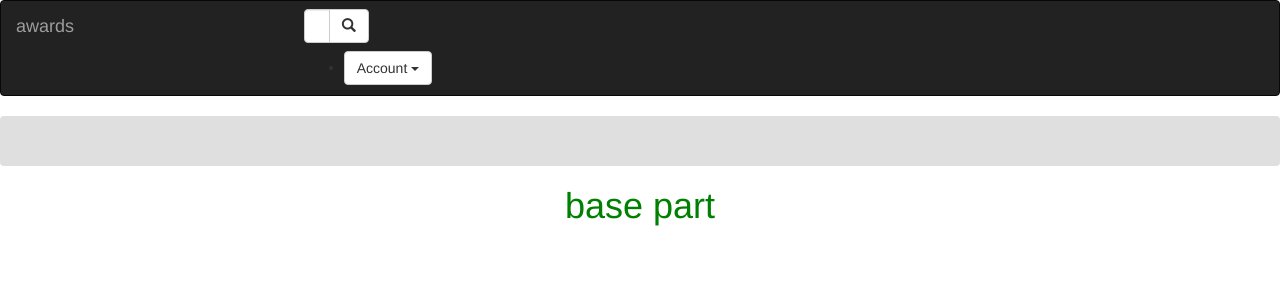
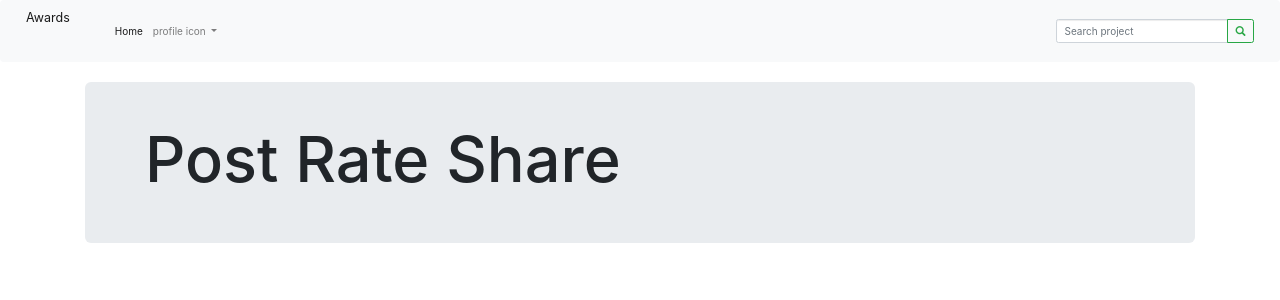
Before and after one commit to trevor-ngugi/awards-app, a Django app: page / in a window 1280 px wide. Shown: the top 300 px of the page. Run offline with Django 3.2, Linux system fonts and the light colour scheme; the visitor is signed in with stand-in values (Sample User, id 1); data that the repository does not hold is empty; some libraries are stand-ins or nearby versions.

Commit message:
edit navbar

```diff
--- a/awardss/templates/navbar.html
+++ b/awardss/templates/navbar.html
@@ -8,64 +8,59 @@
 </head>
 
 <body>
-  <nav class="navbar navbar-inverse">
-    <div class="container-fluid">
-      <div class="navbar-header">
-        <a class="navbar-brand" href="{% url 'welcome' %}">awards</a>
-        <!-- href="{ url 'newsToday' }" -->
-        <div class="col-sm-4 col-md-4 navbar-right">
+  <nav class="navbar navbar-expand-lg navbar-light bg-light">
+    <a class="navbar-brand" href="{% url 'welcome' %}">Awards</a>
+    <button class="navbar-toggler" type="button" data-toggle="collapse" data-target="#navbarSupportedContent"
+      aria-controls="navbarSupportedContent" aria-expanded="false" aria-label="Toggle navigation">
+      <span class="navbar-toggler-icon"></span>
+    </button>
 
-          <form class="navbar-form" role="search" action="{% url 'search_results' %}">
+    <div class="collapse navbar-collapse" id="navbarSupportedContent">
+      <ul class="navbar-nav mr-auto">
+        <li class="nav-item active">
+          <a class="nav-link" href="{% url 'welcome' %}">Home <span class="sr-only">(current)</span></a>
+        </li>
 
-            <div class="input-group">
-              <input type="text" class="form-control" placeholder="Search project" name="project">
-              <div class="input-group-btn">
-                <button class="btn btn-default" type="submit"><i class="glyphicon glyphicon-search"></i></button>
-              </div>
-            </div>
+        {% if user.is_authenticated %}
+        <li class="nav-item dropdown">
+          <a class="nav-link dropdown-toggle" href="#" id="navbarDropdown" role="button" data-toggle="dropdown"
+            aria-haspopup="true" aria-expanded="false">
+            profile icon
+          </a>
+          <div class="dropdown-menu" aria-labelledby="navbarDropdown">
+            <a class="dropdown-item" href="{%url 'new_project'%}">post project</a>
+            <a class="dropdown-item" href="/accounts/password/change">Change Password</a>
+            <a class="dropdown-item" href="/accounts/profile">profile</a>
+            <a class="dropdown-item" href="/logout">Logout</a>
+            <div class="dropdown-divider"></div>
+          </div>
+        </li>
+        {% else %}
+        <li class="nav-item">
+          <a class="nav-link" href="/accounts/login">Login</a>
+        </li>
+        {% endif %}
+      </ul>
 
-          </form>
-          <div class="col-sm-6 col-md-6">
-            {% if user.is_authenticated %}
-            <ul>
-              <li class="dropdown">
-                <a href="#" class="dropdown-toggle btn btn-default" data-toggle="dropdown" role="button" aria-expanded="false">Account
-                          <span class="caret"></span>
-                      </a>
-                <ul class="dropdown-menu" role="menu">
-                  <li>
-                    <a href="{%url 'welcome'%}">Home</a>
-                  </li>
-                  <li>
-                    <a href="{%url 'new_project'%}">post project</a>
-                  </li>
-                  <li>
-                    <a href="/accounts/password/change">Change Password</a>
-                  </li>
-                  <li>
-                    <a href="/accounts/profile">profile</a>
-                  </li>
-                  <li>
-                    <a href="/logout">Logout</a>
-                  </li>
-                </ul>
-              </li>
-            </ul>
-            {% else %}
-            <li>
-              <a class='btn btn-default' href="/accounts/login">Login</a>
-            </li>
-
-            {% endif %}
+      <form class="form-inline my-2 my-lg-0" role="search" action="{% url 'search_results' %}">
+        <div class="input-group">
+          <input type="text" class="form-control" placeholder="Search project" name="project">
+          <div class="input-group-btn">
+            <button class="btn btn-outline-success my-2 my-sm-0" type="submit"><i
+                class="glyphicon glyphicon-search"></i></button>
           </div>
         </div>
-      </div>
+      </form>
+
     </div>
   </nav>
 
-  <nav class="navbar navbar-light" style="background-color: #DFDFDF">
-      <!-- Navbar content -->
-    </nav>
+  <!-- my navabr -->
+
+
+  <!-- <nav class="navbar navbar-light" style="background-color: #DFDFDF"> -->
+  <!-- Navbar content -->
+  <!-- </nav> -->
 </body>
 
 </html>
--- a/awardss/templates/projects/base.html
+++ b/awardss/templates/projects/base.html
@@ -13,16 +13,31 @@
 
   {% block styles %}
     {% bootstrap_css %}
+    <link rel="stylesheet" href="https://stackpath.bootstrapcdn.com/bootstrap/4.3.1/css/bootstrap.min.css"
+      integrity="sha384-ggOyR0iXCbMQv3Xipma34MD+dH/1fQ784/j6cY/iJTQUOhcWr7x9JvoRxT2MZw1T" crossorigin="anonymous">
     <link rel="stylesheet" href="{% static 'css/base.css' %}">
   {% endblock %}
 
 </head>
 <body>
         {% include "navbar.html" %}
-    {% block content %} <h1 class='text-center'>base part</h1> {%endblock%}
+    {% block content %}
+    <div class="landing header">
+      <div class="container">
+          <div class="jumbotron">
+              <h1>Post Rate Share</h1>
+          </div>
+      </div>
+  </div>
+
+
+    {%endblock%}
 
     {% block scripts %}
         <script src="https://ajax.googleapis.com/ajax/libs/jquery/3.2.1/jquery.min.js"></script>
+        <script src="https://code.jquery.com/jquery-3.3.1.slim.min.js" integrity="sha384-q8i/X+965DzO0rT7abK41JStQIAqVgRVzpbzo5smXKp4YfRvH+8abtTE1Pi6jizo" crossorigin="anonymous"></script>
+<script src="https://cdnjs.cloudflare.com/ajax/libs/popper.js/1.14.7/umd/popper.min.js" integrity="sha384-UO2eT0CpHqdSJQ6hJty5KVphtPhzWj9WO1clHTMGa3JDZwrnQq4sF86dIHNDz0W1" crossorigin="anonymous"></script>
+<script src="https://stackpath.bootstrapcdn.com/bootstrap/4.3.1/js/bootstrap.min.js" integrity="sha384-JjSmVgyd0p3pXB1rRibZUAYoIIy6OrQ6VrjIEaFf/nJGzIxFDsf4x0xIM+B07jRM" crossorigin="anonymous"></script>
      {% bootstrap_javascript %}
     {% endblock %}
 </body>
--- a/awardss/templates/projects/landing.html
+++ b/awardss/templates/projects/landing.html
@@ -1,7 +1,10 @@
 {%extends 'projects/base.html'%}
 
 {% block content %}
+
 {{block.super}}
+
+
 
 {%for project in projects%}
 
@@ -10,7 +13,7 @@
     </div>
     <div class="col-md-4">
         <div class="card">
-            <img  src="{{project.project_image.url}}" class="img-responsive" alt="Image">
+            <img src="{{project.project_image.url}}" class="img-responsive" alt="Image">
             <div class="card-body">
                 <h4 class="card-title">{{project.title}}</h4>
                 <p class="card-text">
```
Also changed, not shown: media/project/Screenshot_from_2020-01-24_01-31-52.png (added).
